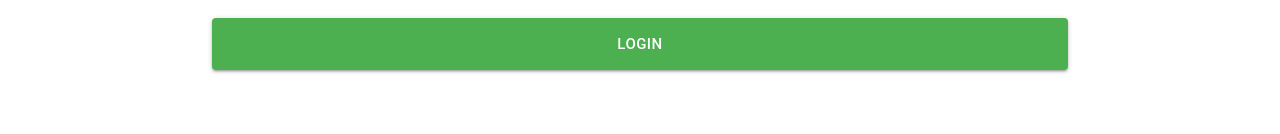
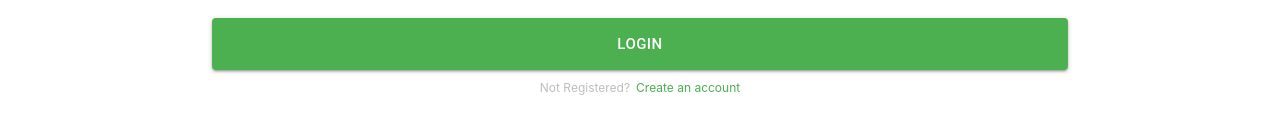
Before and after one commit to BeijiYang/reactReduxDemo, a React (Create React App) app in the folder client/: page /login in a window 1280 px wide. Shown: the part 246-380 px from the top of the page. Built offline with nearby package versions, Linux system fonts and the light colour scheme.

Commit message:
add: sub text and link in Form

```diff
--- a/client/src/components/Form.js
+++ b/client/src/components/Form.js
@@ -3,7 +3,7 @@ import PropTypes from 'prop-types'
 import Button from '../components/CustomButton'
 import '../styles/form.scss'
 
-function Form({ setUsername, setPassword, submit, buttonText }) {
+function Form({ setUsername, setPassword, submit, buttonText, subText, subLinkText }) {
   return (
     <div className="login">
       <div className="form">
@@ -28,6 +28,10 @@ function Form({ setUsername, setPassword, submit, buttonText }) {
         >
           {buttonText}
         </Button>
+        <div className="sub">
+          <div className="sub-text">{subText}</div>
+          <div className="sub-link-text">{subLinkText}</div>
+        </div>
       </div>
     </div>
   )
@@ -38,6 +42,14 @@ Form.propTypes = {
   setPassword: PropTypes.func.isRequired,
   submit: PropTypes.func.isRequired,
   buttonText: PropTypes.string.isRequired,
+  subText: PropTypes.string,
+  subLinkText: PropTypes.string,
 }
 
+Form.defaultProps = {
+  subText: '',
+  subLinkText: '',
+}
+
+
 export default Form
--- a/client/src/components/LogIn.js
+++ b/client/src/components/LogIn.js
@@ -16,6 +16,8 @@ const LogIn = ({ login }) => {
     setUsername={setUsername}
     setPassword={setPassword}
     submit={submit}
+    subText='Not Registered?'
+    subLinkText='Create an account'
   />
 }
 
--- a/client/src/styles/form.scss
+++ b/client/src/styles/form.scss
@@ -31,4 +31,19 @@
     height: 52px;
     color: $primary-color-text
   }
+  .sub {
+    font-size: 12px;
+    padding: 10px 20px;
+    display: flex;
+    justify-content: center;
+    .sub-text {
+      margin-right: 3px;
+      color: $divider-color;
+    }
+    .sub-link-text {
+      margin-left: 3px;
+      color: $primary-color;
+      cursor: pointer;
+    }
+  }
 }
```
